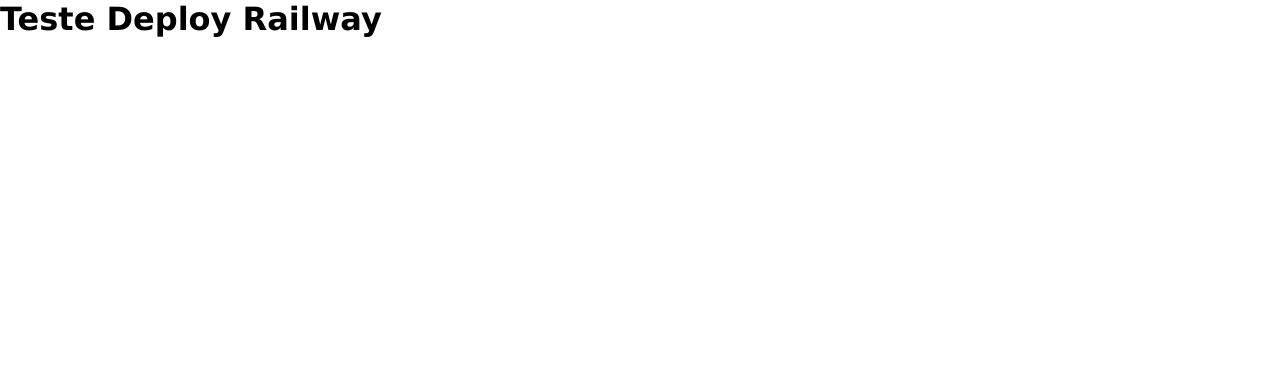
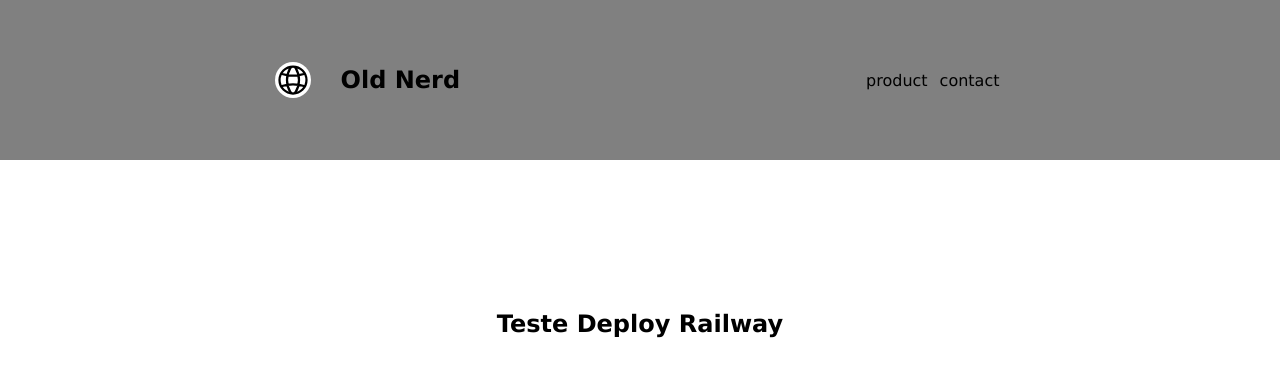
Before and after one commit to lucascorreaa/github-teste, a plain HTML site: page index.html in a window 1280 px wide. Drawn offline with Linux system fonts and the light colour scheme.

Commit message:
feat: create header

```diff
--- a/index.html
+++ b/index.html
@@ -8,6 +8,18 @@
     <title>Old Nerd</title>
 </head>
 <body>
-    <h1>Teste Deploy Railway</h1>
+    <header>
+        <div class="headerTitle">
+            <img src="./src/assets/svg/mi_globe_icon.svg" alt="logo">
+            <h2>Old Nerd</h2>
+        </div>
+        <nav>
+            <a target="_blank" href=""><p>product</p></a>
+            <a target="_blank" href=""><p>contact</p></a>
+        </nav>
+    </header>
+    <section>
+        <h1>Teste Deploy Railway</h1>
+    </section>
 </body>
 </html>
--- a/src/styles/index.css
+++ b/src/styles/index.css
@@ -3,3 +3,51 @@
     margin: 0;
     font-family: Verdana, Geneva, Tahoma, sans-serif;
 }
+
+header {
+    display: flex;
+    justify-content: center;
+    align-items: center;
+
+    height: 160px;
+    padding: 0 30px;
+
+    background-color: gray;
+}
+
+header img {
+    width: 36px;
+    height: 36px;
+
+    border-radius: 24px;
+    background-color: white;
+
+    margin-right: 30px;
+}
+
+header a {
+    text-decoration: none;
+
+    margin: 0 6px;
+
+    color: black;
+}
+
+.headerTitle {
+    display: flex;
+
+    align-items: center;
+}
+
+nav {
+    display: flex;
+
+    margin-left: 400px;
+}
+
+section {
+    display: flex;
+    justify-content: center;
+
+    margin-top: 150px;
+}
```
Also changed, not shown: src/assets/svg/mi_globe_icon.svg (added).
